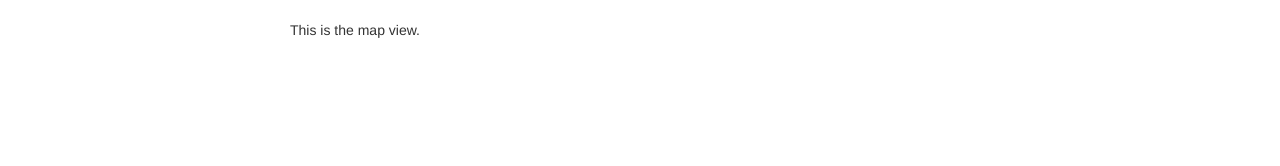
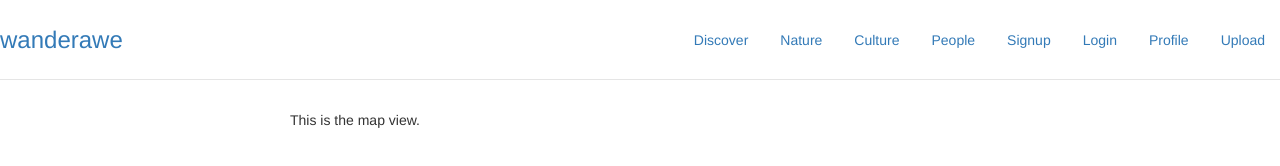
Before and after one commit to AltitudeHK/wanderawetest, a website: page app/index.html in a window 1280 px wide. Drawn offline with nearby package versions, Linux system fonts and the light colour scheme; some packages are replaced by stand-ins of ours; files that its build step writes are made by us from their sources.

Commit message:
Set up navigation in index.html

```diff
--- a/app/index.html
+++ b/app/index.html
@@ -24,6 +24,20 @@
     <![endif]-->
 
     <!-- Add your site or application content here -->
+    <div class="header">
+      <ul class="nav nav-pills pull-right">
+        <li><a ng-href="#/gallery">Discover</a></li>
+        <li><a ng-href="#/gallery">Nature</a></li>
+        <li><a ng-href="#/gallery">Culture</a></li>
+        <li><a ng-href="#/gallery">People</a></li>
+        <li><a ng-href="#/signup">Signup</a></li>
+        <li><a ng-href="#/login">Login</a></li>
+        <li><a ng-href="#/profile">Profile</a></li>
+        <li><a ng-href="#/upload">Upload</a></li>
+      </ul>
+      <h3 class="text-muted"><a ng-href="#/">wanderawe</a></h3>
+    </div>
+
     <div class="container" ng-view=""></div>
 
     <!-- Google Analytics: change UA-XXXXX-X to be your site's ID -->
```
